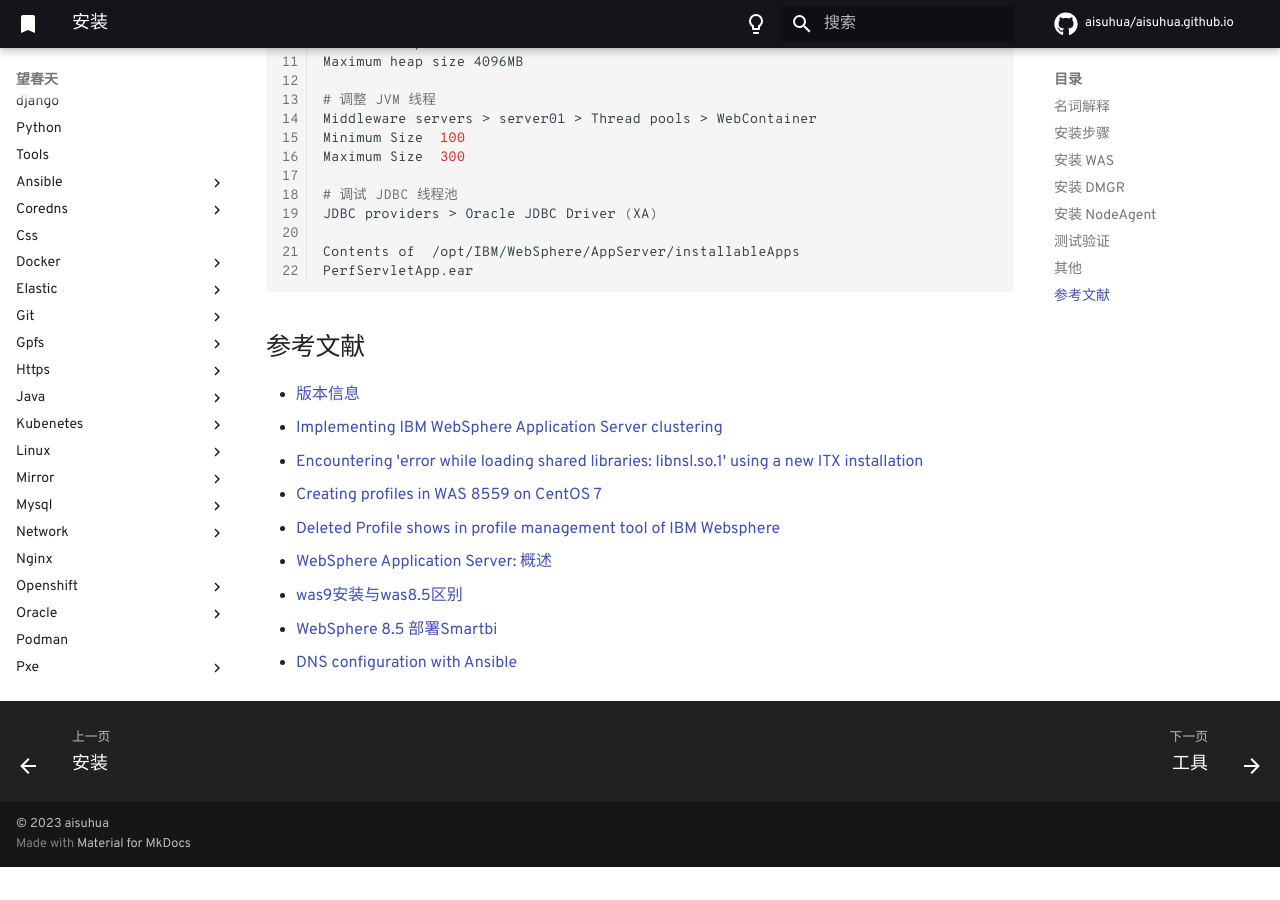
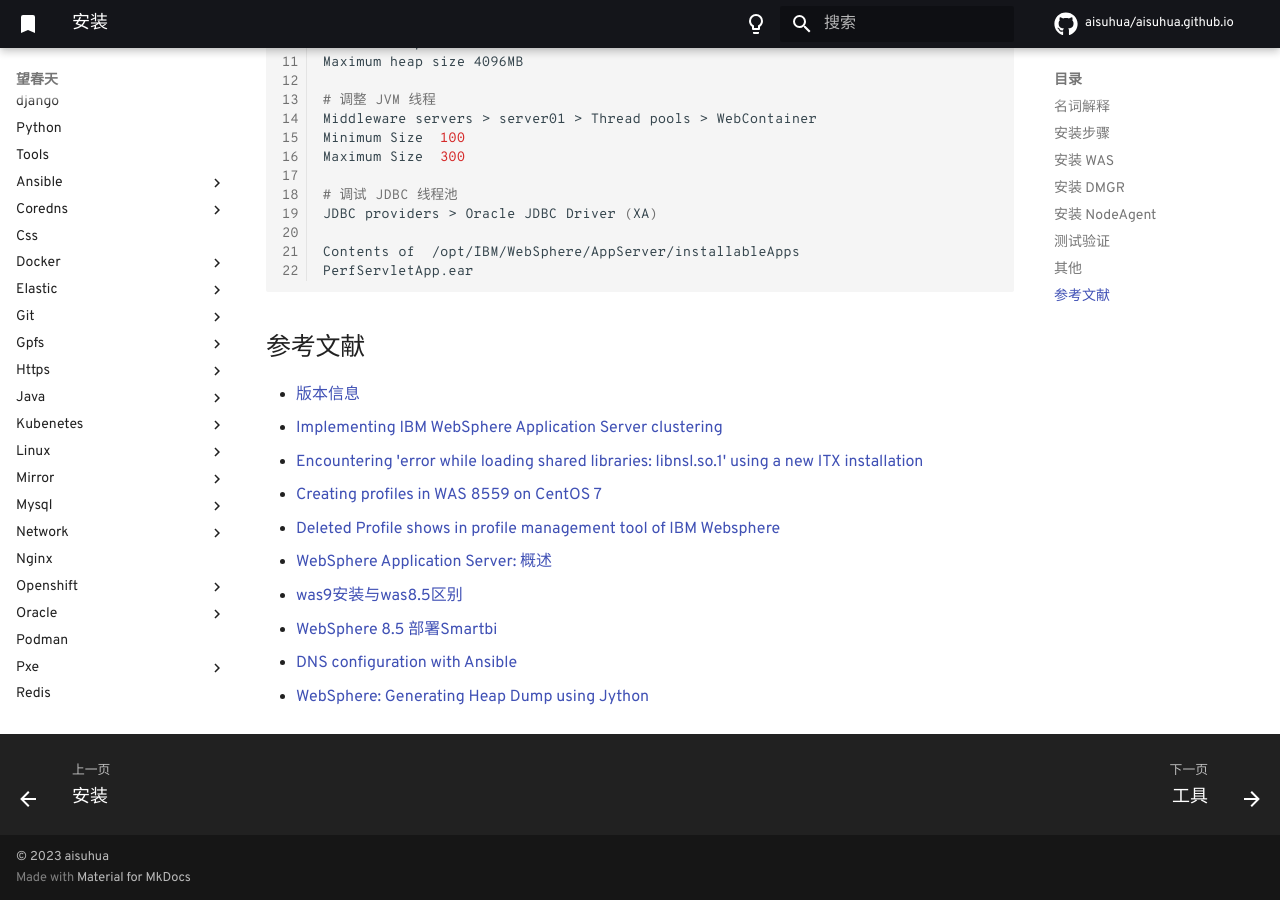
Before and after one commit to aisuhua/aisuhua.github.io, an MkDocs documentation site: the page built from docs/was/README.md, in a window 1280 px wide and 900 px high, scrolled down 2912 px. Built offline with MkDocs 1.6.1 and Material for MkDocs 9.7.7, drawn with Linux system fonts in a browser that asks for light colours; comment, search, counter and statistics services are not loaded; before the commit the page ends 3779 px from its top, so only the background shows below that.

Commit message:
faq.md iptables.md README.md

```diff
--- a/docs/was/README.md
+++ b/docs/was/README.md
@@ -164,3 +164,4 @@
 - [was9安装与was8.5区别](https://www.codenong.com/cs107109370/)
 - [WebSphere 8.5 部署Smartbi](https://history.wiki.smartbi.com.cn/pages/viewpage.action?pageId=60393962)
 - [DNS configuration with Ansible](https://www.redhat.com/sysadmin/dns-configuration-ansible)
+- [WebSphere: Generating Heap Dump using Jython](https://itgix.com/blog/websphere-generating-heap-dump-using-jython/)
```
